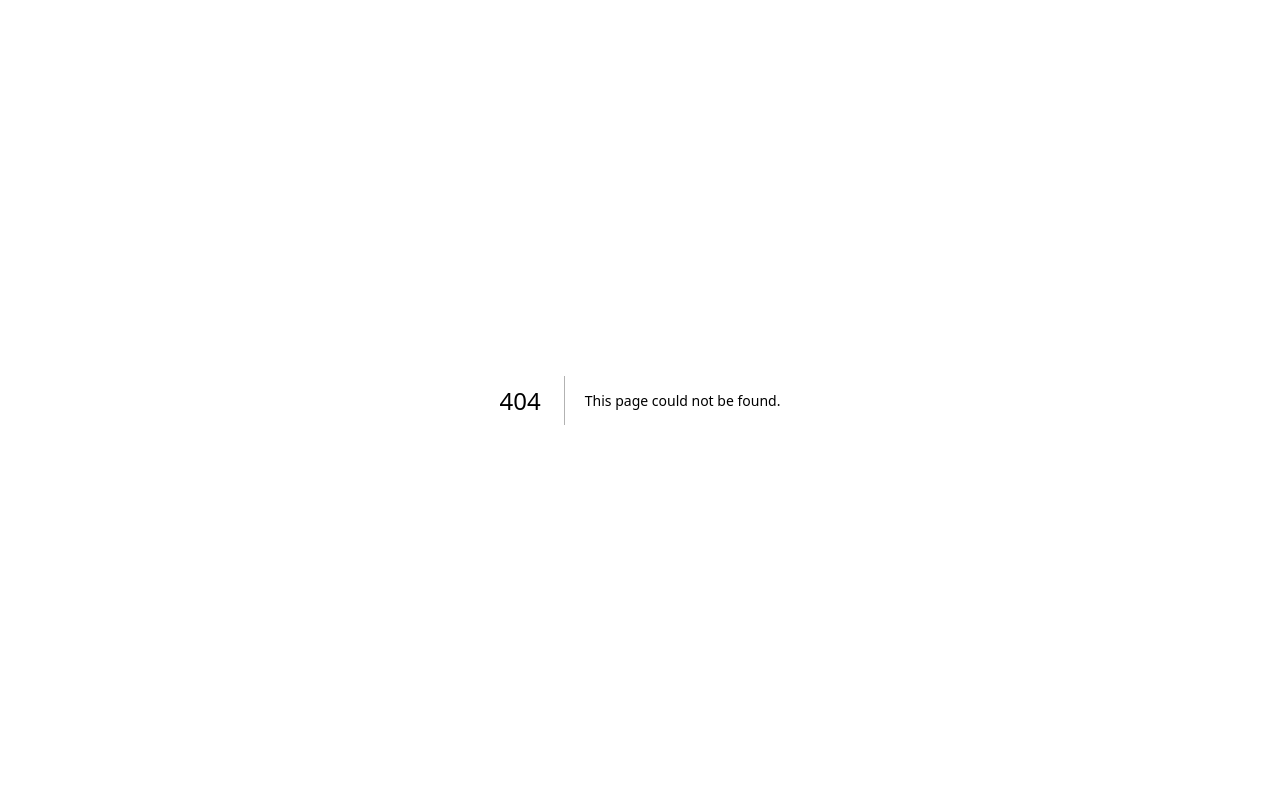
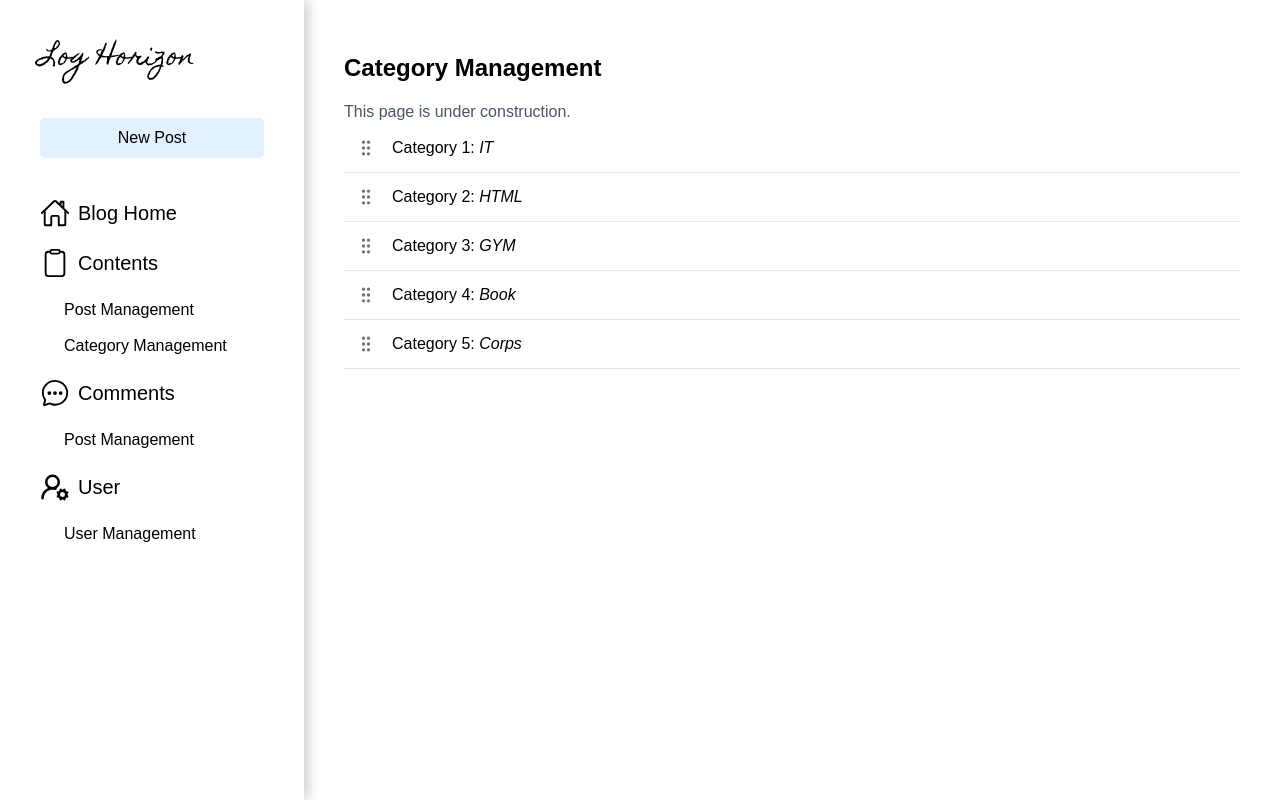
Before and after one commit to Jihan4105/Log-Horizon, a Next.js app: page /admin/category in a window 1280 px wide. Before the commit this address had no page. Built offline with nearby package versions, Linux system fonts and the light colour scheme; a web font is replaced by a local one.

Commit message:
2025-06-12 Developments

```diff
--- a/package.json
+++ b/package.json
@@ -9,6 +9,7 @@
     "lint": "next lint"
   },
   "dependencies": {
+    "@hello-pangea/dnd": "^18.0.1",
     "@radix-ui/react-checkbox": "^1.3.2",
     "@radix-ui/react-dropdown-menu": "^2.1.15",
     "@radix-ui/react-slot": "^1.2.3",
--- /dev/null
+++ b/src/app/admin/category/page.tsx
@@ -0,0 +1,92 @@
+"use client";
+
+import { startTransition, useOptimistic } from "react";
+import { DragDropContext, Draggable, Droppable } from "@hello-pangea/dnd";
+import { GripVertical } from "lucide-react";
+
+const categories = [
+  { id: "1", name: "IT" },
+  { id: "2", name: "HTML" },
+  { id: "3", name: "GYM" },
+  { id: "4", name: "Book" },
+  { id: "5", name: "Corps" },
+];
+
+export default function CategoryManagementPage() {
+
+  const [optimisticState, swapOptimistic] = useOptimistic(
+    categories,
+    (state, { sourceCategoryId, destinationCategoryId }) => {
+      const sourceIndex = state.findIndex(
+        (category) => category.id === sourceCategoryId
+      )
+      const destinationIndex = state.findIndex(
+        (category) => category.id === destinationCategoryId
+      )
+      const newState = [...state];
+      newState[sourceIndex] = state[destinationIndex];
+      newState[destinationIndex] = state[sourceIndex];
+      return newState;
+    }
+  );
+
+  const onDragEnd = async (result: any) => {
+    const sourceCategoryId = result.draggableId;
+    const destinationCategoryId = categories[result.destination?.index].id;
+    startTransition(() => {
+      swapOptimistic({ sourceCategoryId, destinationCategoryId });
+      // Here you would typically make an API call to update the order in the backend
+      // For example:
+      // await updateCategoryOrder(sourceCategoryId, destinationCategoryId);
+      console.log("Order updated:", sourceCategoryId, destinationCategoryId);
+    });
+  }
+
+  return (
+    <div className="mt-3">
+      <h1 className="text-2xl font-bold mb-4">Category Management</h1>
+      <p className="text-gray-600">This page is under construction.</p>
+      <DragDropContext onDragEnd={onDragEnd}>
+        <Droppable droppableId={"categories"}>
+          {(droppableProvided) => (
+            <ul
+              ref={droppableProvided.innerRef}
+              {...droppableProvided.droppableProps}
+              className="flex-grow flex flex-col"
+            >
+              {optimisticState.map((category, index) => {
+                return (
+                  <Draggable
+                    key={category.id}
+                    draggableId={category.id}
+                    index={index}
+                  >
+                    {(provided) => (
+                      <li
+                        ref={provided.innerRef}
+                        {...provided.draggableProps}
+                        className="p-3 border-b border-gray-200 hover:bg-gray-50 cursor-pointer"
+                      >
+                        <div className="flex gap-4 items-center">
+                          <button
+                            {...provided.dragHandleProps}
+                            className="text-gray-500 hover:text-gray-700 cursor-grab">
+                              <GripVertical className="text-neutral-500" size={20}/>
+                            </button>
+                            <div>
+                              Category {index + 1}: <i>{category.name}</i>
+                            </div>
+                        </div>
+                      </li>
+                    )}
+                  </Draggable>
+                )
+              })}
+              {droppableProvided.placeholder}
+            </ul>
+          )}
+        </Droppable>
+      </DragDropContext>
+    </div>
+  );
+}
--- a/src/app/admin/posts/page.tsx
+++ b/src/app/admin/posts/page.tsx
@@ -35,7 +35,7 @@ export default function PostsManagementPage() {
 
   return (
     <div className="mt-3">
-      <h1 className="text-xl font-semibold mb-2">
+      <h1 className="text-xl font-bold mb-2">
         Post Management
         <span className="text-[16px] font-medium ml-2">35</span>
       </h1>
--- /dev/null
+++ b/src/data/category.ts
@@ -0,0 +1,9 @@
+const categories = [
+  { id: "1", name: "Category 1" },
+  { id: "2", name: "Category 2" },
+  { id: "3", name: "Category 3" },
+  { id: "4", name: "Category 3" },
+  { id: "5", name: "Category 3" },
+]
+
+export default categories;
```
Also changed, not shown: 1 other file (tests, documents, lock files or other folders).
